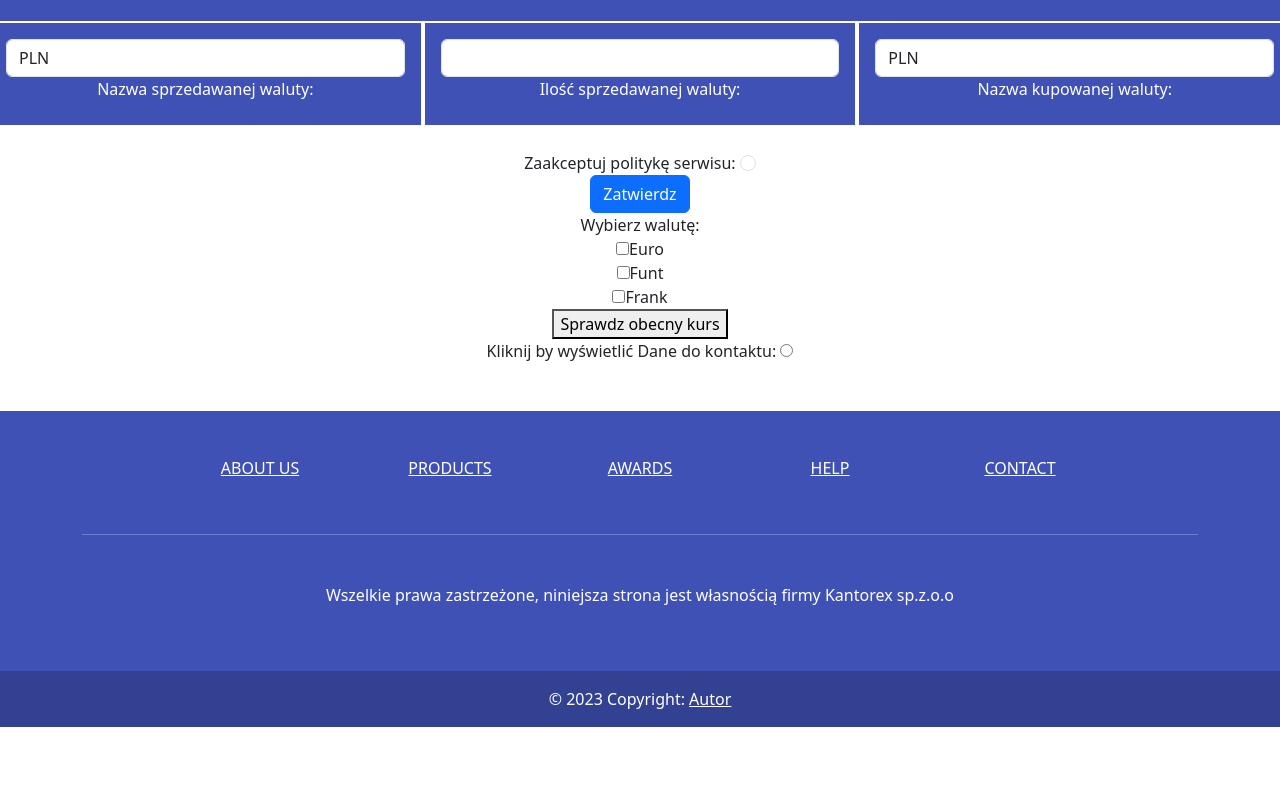
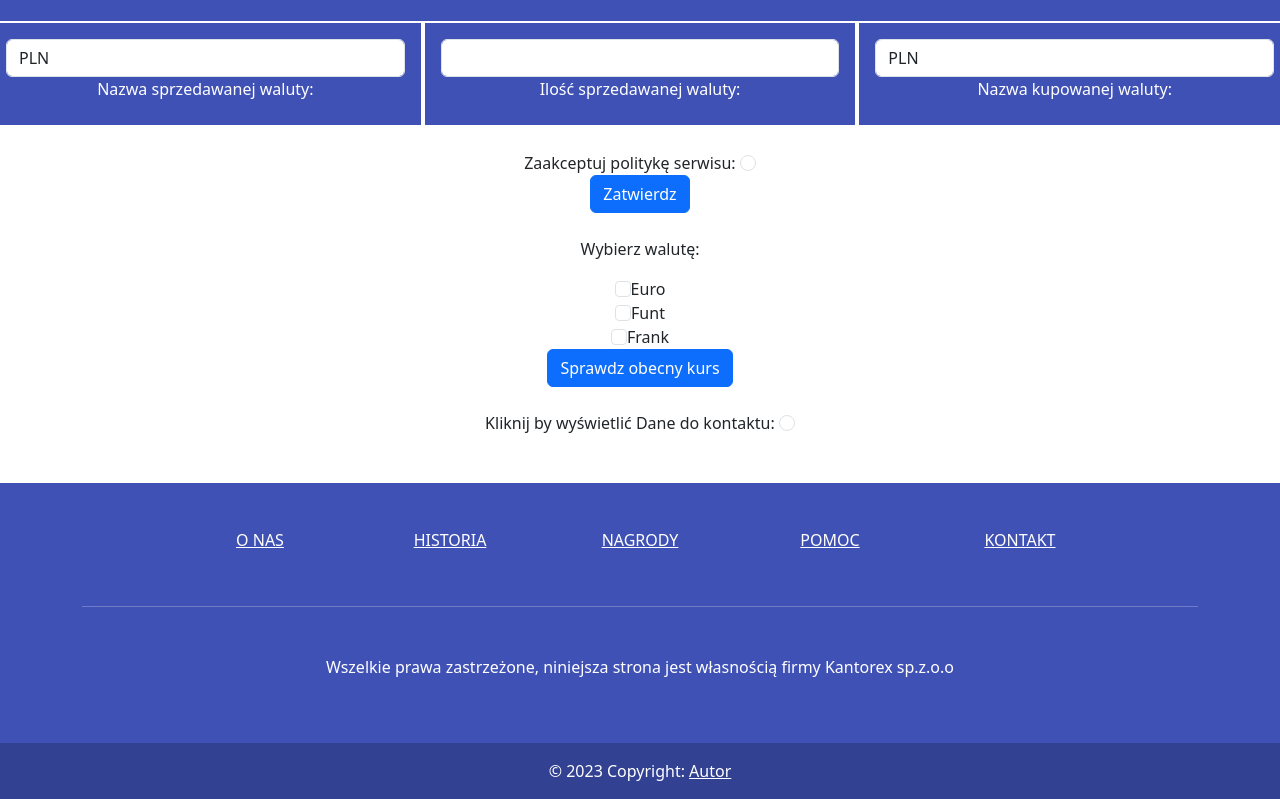
Before and after one commit to LukaszCheciak/PP5, a plain HTML site: page index.html in a window 1280 px wide. Shown: the part 1069-1868 px from the top of the page. Before the commit the page ends 1796 px from the top, so only its background shows below. Drawn offline with nearby package versions, Linux system fonts and the light colour scheme.

Commit message:
wersja ostateczna

```diff
--- a/index.html
+++ b/index.html
@@ -32,11 +32,11 @@
           <ul class="navbar-nav mr-auto">
             <li class="nav-item active">
               <a class="nav-link" href="#"
-                >Home <span class="sr-only">(current)</span></a
-              >
+                >Menu Główne<span class="sr-only"></span
+              ></a>
             </li>
             <li class="nav-item">
-              <a class="nav-link" href="#">Link</a>
+              <a class="nav-link" href="#">Linki</a>
             </li>
             <li class="nav-item">
               <a class="nav-link" href="#">Profile</a>
@@ -169,29 +169,36 @@
     </form>
 
     <div id="exchange__result" class="exchange__result"></div>
+    <br />
 
     <form id="CheckRate" class="form2">
-      <label for="CheckCurrency"> Wybierz walutę:</label><br />
+      <label for="CheckCurrency" class="mb-3"> Wybierz walutę:</label><br />
       <input
         type="checkbox"
         id="EURsecondForm"
         name="EURsecondForm"
         value="EUR"
+        class="form-check-input"
       />Euro<br />
       <input
         type="checkbox"
         id="GBPsecondForm"
         name="GBPsecondForm"
         value="GBP"
+        class="form-check-input"
       />Funt<br />
       <input
         type="checkbox"
         id="CHFsecondForm"
         name="CHFsecondForm"
         value="CHF"
+        class="form-check-input"
       />Frank<br />
-      <button type="submit">Sprawdz obecny kurs</button>
+      <button type="submit" class="btn btn-primary">Sprawdz obecny kurs</button>
     </form>
+    <br />
+
+    <div id="rate_change_result" class="rate_change_result"></div>
 
     <form id="ShowContactData" class="form3">
       <label>Kliknij by wyświetlić Dane do kontaktu: </label>
@@ -200,6 +207,7 @@
         id="CheckEmail"
         name="CheckEmail"
         value="Yes"
+        class="form-check-input"
         onclick="showMessage()"
       />
     </form>
@@ -211,8 +219,6 @@
       <p class="hiddenSmall">Adress: ul. Bogata 2/3 31-053 Kraków</p>
     </div>
 
-    <div id="rate_change_result" class="rate_change_result"></div>
-
     <div>
       <footer class="text-center text-white" style="background-color: #3f51b5">
         <div class="container">
@@ -220,28 +226,28 @@
             <div class="row text-center d-flex justify-content-center pt-5">
               <div class="col-md-2">
                 <h6 class="text-uppercase font-weight-bold">
-                  <a href="#!" class="text-white">About us</a>
+                  <a href="#!" class="text-white">O nas</a>
                 </h6>
               </div>
 
               <div class="col-md-2">
                 <h6 class="text-uppercase font-weight-bold">
-                  <a href="#!" class="text-white">Products</a>
+                  <a href="#!" class="text-white">Historia</a>
                 </h6>
               </div>
               <div class="col-md-2">
                 <h6 class="text-uppercase font-weight-bold">
-                  <a href="#!" class="text-white">Awards</a>
+                  <a href="#!" class="text-white">Nagrody</a>
                 </h6>
               </div>
               <div class="col-md-2">
                 <h6 class="text-uppercase font-weight-bold">
-                  <a href="#!" class="text-white">Help</a>
+                  <a href="#!" class="text-white">Pomoc</a>
                 </h6>
               </div>
               <div class="col-md-2">
                 <h6 class="text-uppercase font-weight-bold">
-                  <a href="#!" class="text-white">Contact</a>
+                  <a href="#!" class="text-white">Kontakt</a>
                 </h6>
               </div>
             </div>
```
